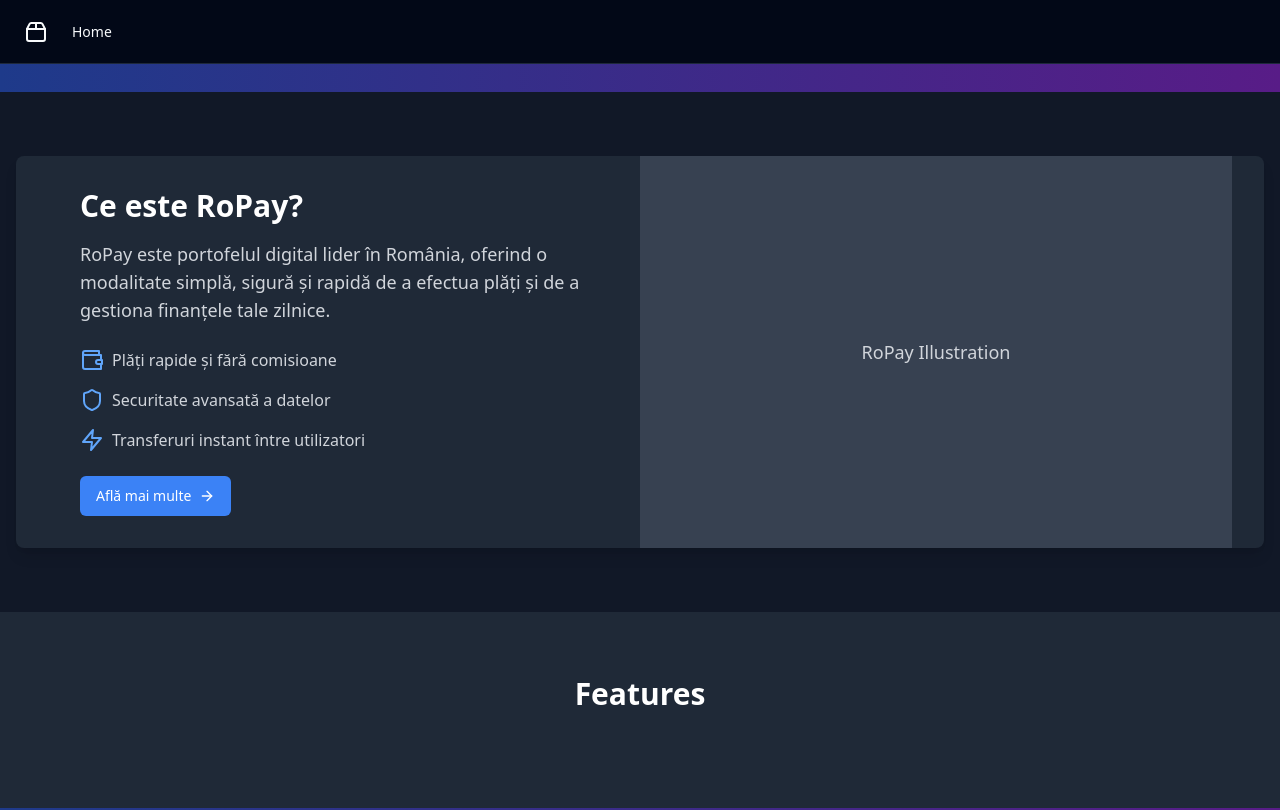
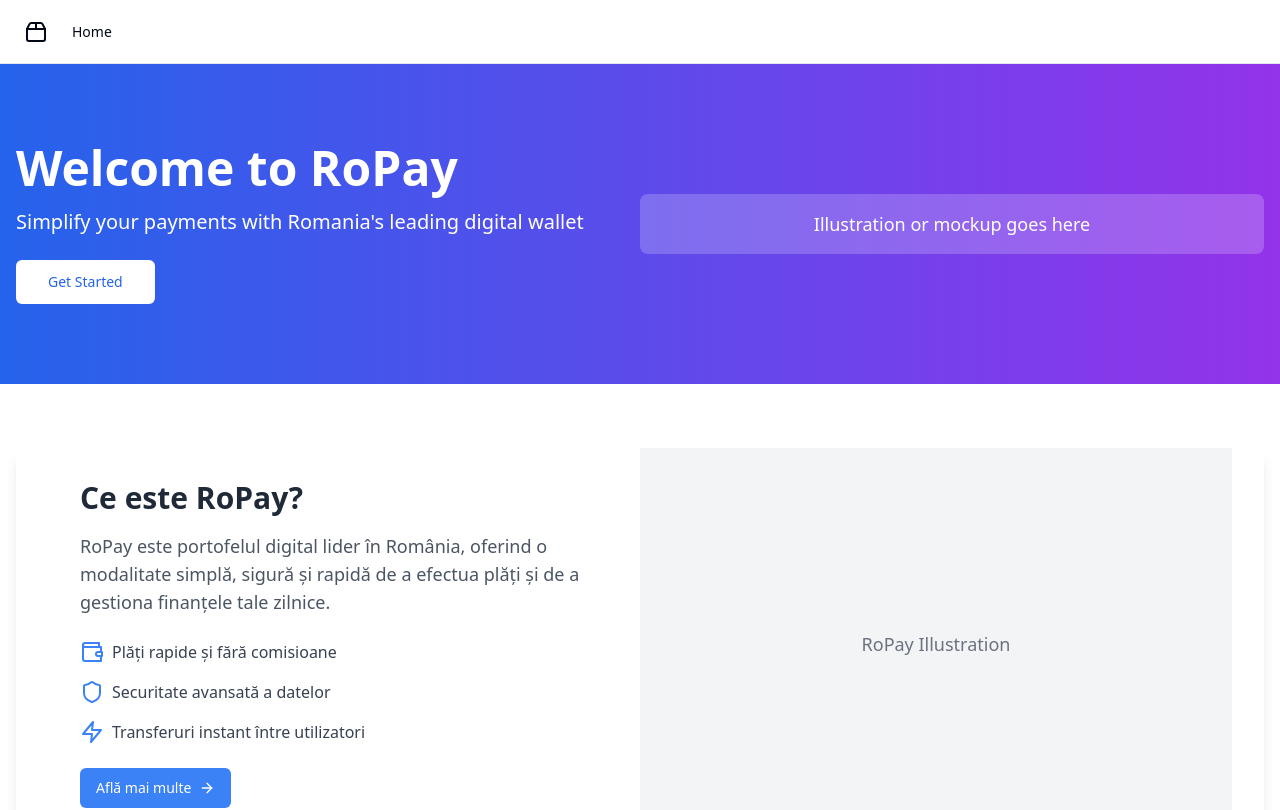
Before and after one commit to GPT-Engineer-App/astro-strapi-tailwind-vite, a React (Vite) app: page / in a window 1280 px wide. Shown: the top 810 px of the page. Built offline with nearby package versions, Linux system fonts and the light colour scheme.

Commit message:
Reverted to edit 9fe95ec0-64d9-4349-b6e4-b89051b70307: "Add "Ce este RoPay?" section to Index page"

```diff
--- a/src/index.css
+++ b/src/index.css
@@ -4,6 +4,38 @@
 
 @layer base {
   :root {
+    --background: 0 0% 100%;
+    --foreground: 222.2 84% 4.9%;
+
+    --card: 0 0% 100%;
+    --card-foreground: 222.2 84% 4.9%;
+
+    --popover: 0 0% 100%;
+    --popover-foreground: 222.2 84% 4.9%;
+
+    --primary: 222.2 47.4% 11.2%;
+    --primary-foreground: 210 40% 98%;
+
+    --secondary: 210 40% 96.1%;
+    --secondary-foreground: 222.2 47.4% 11.2%;
+
+    --muted: 210 40% 96.1%;
+    --muted-foreground: 215.4 16.3% 46.9%;
+
+    --accent: 210 40% 96.1%;
+    --accent-foreground: 222.2 47.4% 11.2%;
+
+    --destructive: 0 84.2% 60.2%;
+    --destructive-foreground: 210 40% 98%;
+
+    --border: 214.3 31.8% 91.4%;
+    --input: 214.3 31.8% 91.4%;
+    --ring: 222.2 84% 4.9%;
+
+    --radius: 0.5rem;
+  }
+
+  .dark {
     --background: 222.2 84% 4.9%;
     --foreground: 210 40% 98%;
 
@@ -31,8 +63,6 @@
     --border: 217.2 32.6% 17.5%;
     --input: 217.2 32.6% 17.5%;
     --ring: 212.7 26.8% 83.9%;
-
-    --radius: 0.5rem;
   }
 }
 
@@ -44,16 +74,3 @@
     @apply bg-background text-foreground;
   }
 }
-
-.continuous-scroll {
-  animation: scroll 60s linear infinite;
-}
-
-@keyframes scroll {
-  0% {
-    transform: translateY(0);
-  }
-  100% {
-    transform: translateY(-100%);
-  }
-}
--- a/src/pages/Index.jsx
+++ b/src/pages/Index.jsx
@@ -1,23 +1,19 @@
 import { Button } from "@/components/ui/button";
 import { ArrowRight, Wallet, Shield, Zap } from "lucide-react";
-import { useEffect, useRef } from "react";
 
 const Index = () => {
-  const scrollRef = useRef(null);
+  const scrollToNextSection = () => {
+    // Implement smooth scrolling to the next section
+    const nextSection = document.getElementById("features");
+    if (nextSection) {
+      nextSection.scrollIntoView({ behavior: "smooth" });
+    }
+  };
 
-  useEffect(() => {
-    const scrollElement = scrollRef.current;
-    if (scrollElement) {
-      const scrollHeight = scrollElement.scrollHeight;
-      const animationDuration = (scrollHeight / 50) * 1000; // Adjust speed as needed
-      scrollElement.style.animationDuration = `${animationDuration}ms`;
-    }
-  }, []);
-
-  const ContentSection = () => (
-    <div className="min-h-screen flex flex-col">
+  return (
+    <div className="min-h-screen">
       {/* Hero Section */}
-      <section className="w-full bg-gradient-to-r from-blue-900 to-purple-900 text-white py-20">
+      <section className="w-full bg-gradient-to-r from-blue-600 to-purple-600 text-white py-20">
         <div className="container mx-auto px-4 flex flex-col md:flex-row items-center justify-between">
           <div className="md:w-1/2 mb-10 md:mb-0">
             <h1 className="text-4xl md:text-5xl font-bold mb-4">
@@ -26,11 +22,12 @@ const Index = () => {
             <p className="text-xl mb-6">
               Simplify your payments with Romania's leading digital wallet
             </p>
-            <Button size="lg" className="bg-white text-blue-900 hover:bg-blue-100">
+            <Button size="lg" className="bg-white text-blue-600 hover:bg-blue-100">
               Get Started
             </Button>
           </div>
           <div className="md:w-1/2">
+            {/* Placeholder for illustration or mockup */}
             <div className="bg-white/20 rounded-lg p-4 text-center">
               <p className="text-lg">Illustration or mockup goes here</p>
             </div>
@@ -39,61 +36,54 @@ const Index = () => {
       </section>
 
       {/* Ce este RoPay? Section */}
-      <section className="py-16 px-4 bg-gray-900">
-        <div className="container mx-auto bg-gray-800 rounded-lg shadow-lg overflow-hidden">
+      <section className="py-16 px-4">
+        <div className="container mx-auto bg-white rounded-lg shadow-lg overflow-hidden">
           <div className="flex flex-col md:flex-row">
             <div className="md:w-1/2 p-8">
-              <h2 className="text-3xl font-bold mb-4 text-white">Ce este RoPay?</h2>
-              <p className="text-lg text-gray-300 mb-6">
+              <h2 className="text-3xl font-bold mb-4 text-gray-800">Ce este RoPay?</h2>
+              <p className="text-lg text-gray-600 mb-6">
                 RoPay este portofelul digital lider în România, oferind o modalitate simplă, sigură și rapidă de a efectua plăți și de a gestiona finanțele tale zilnice.
               </p>
               <div className="space-y-4 mb-6">
                 <div className="flex items-center">
-                  <Wallet className="h-6 w-6 text-blue-400 mr-2" />
-                  <span className="text-gray-300">Plăți rapide și fără comisioane</span>
+                  <Wallet className="h-6 w-6 text-blue-500 mr-2" />
+                  <span className="text-gray-700">Plăți rapide și fără comisioane</span>
                 </div>
                 <div className="flex items-center">
-                  <Shield className="h-6 w-6 text-blue-400 mr-2" />
-                  <span className="text-gray-300">Securitate avansată a datelor</span>
+                  <Shield className="h-6 w-6 text-blue-500 mr-2" />
+                  <span className="text-gray-700">Securitate avansată a datelor</span>
                 </div>
                 <div className="flex items-center">
-                  <Zap className="h-6 w-6 text-blue-400 mr-2" />
-                  <span className="text-gray-300">Transferuri instant între utilizatori</span>
+                  <Zap className="h-6 w-6 text-blue-500 mr-2" />
+                  <span className="text-gray-700">Transferuri instant între utilizatori</span>
                 </div>
               </div>
               <Button
+                onClick={scrollToNextSection}
                 className="bg-blue-500 text-white hover:bg-blue-600"
               >
                 Află mai multe <ArrowRight className="ml-2 h-4 w-4" />
               </Button>
             </div>
-            <div className="md:w-1/2 bg-gray-700 flex items-center justify-center p-8">
+            <div className="md:w-1/2 bg-gray-100 flex items-center justify-center p-8">
+              {/* Placeholder for RoPay illustration */}
               <div className="text-center">
-                <p className="text-lg text-gray-300">RoPay Illustration</p>
+                <p className="text-lg text-gray-500">RoPay Illustration</p>
               </div>
             </div>
           </div>
         </div>
       </section>
 
-      {/* Features Section */}
-      <section className="py-16 bg-gray-800">
+      {/* Features Section (placeholder for smooth scroll) */}
+      <section id="features" className="py-16 bg-gray-50">
         <div className="container mx-auto px-4">
-          <h2 className="text-3xl font-bold text-center mb-8 text-white">Features</h2>
+          <h2 className="text-3xl font-bold text-center mb-8">Features</h2>
           {/* Add feature content here */}
         </div>
       </section>
     </div>
   );
-
-  return (
-    <div className="overflow-hidden">
-      <div ref={scrollRef} className="continuous-scroll">
-        <ContentSection />
-        <ContentSection />
-      </div>
-    </div>
-  );
 };
 
 export default Index;
```
